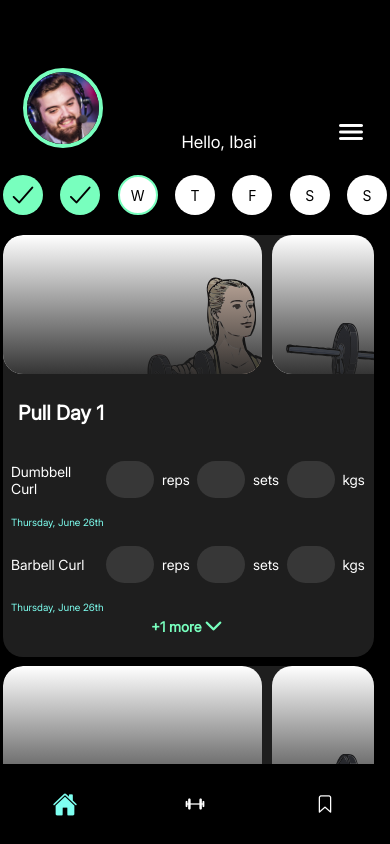
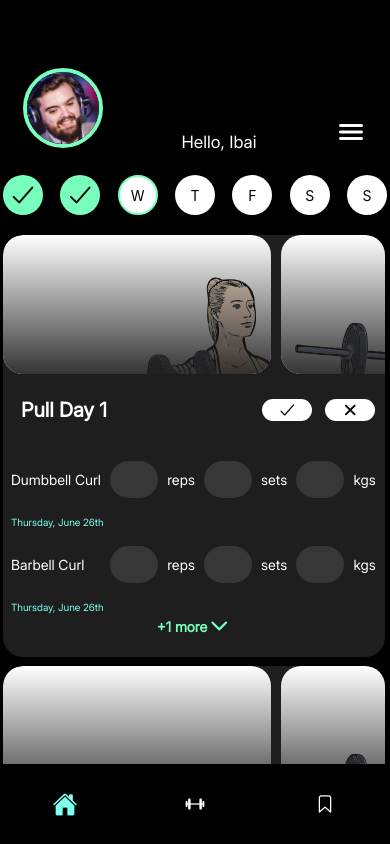
Before and after one commit to andrei-0000/GymIOS, a React Native app: screen /Home in a window 390 px wide. Built offline with nearby package versions, Linux system fonts and the light colour scheme.

Commit message:
first ui version on workout page

```diff
--- a/components/WorkoutCard.tsx
+++ b/components/WorkoutCard.tsx
@@ -14,7 +14,7 @@ import { LinearGradient } from "expo-linear-gradient";
 import { Exercise } from "../data/data";
 import Ionicons from "@expo/vector-icons/Ionicons";
 
-const CARD_WIDTH = Dimensions.get("window").width * 0.95;
+const CARD_WIDTH = Dimensions.get("window").width * 0.98;
 const COLLAPSED_HEIGHT = Dimensions.get("window").height * 0.5; // Adjusted height to show only 2 exercises
 const EXPANDED_HEIGHT = Dimensions.get("window").height * 0.7;
 
@@ -51,7 +51,6 @@ function WorkoutCard({ id, name, exercises }: WorkoutProps) {
   const pictureSources = exercises.map((exercise) => exercise.picture);
 
   return (
-    <TouchableOpacity onPress={toggleExpansion}>
     <LinearGradient colors={["#00000000", "#000000"]}>
       <View
         style={[
@@ -90,7 +89,21 @@ function WorkoutCard({ id, name, exercises }: WorkoutProps) {
             </View>
           ))}
         </ScrollView>
-          <Text style={styles.HeaderTextStyle}>{name}</Text>
+        <View style={styles.HeaderContainer}>
+          <Text style={[styles.HeaderTextStyle, { flex: 4 }]}>{name}</Text>
+          <View style={styles.ConfirmButtonsStyle}>
+            <TouchableOpacity>
+              <View style={[styles.DoneWeekIcon, { flex: 2 }]}>
+                <Ionicons name="checkmark" size={20} color="black" />
+              </View>
+            </TouchableOpacity>
+            <TouchableOpacity>
+              <View style={[styles.DoneWeekIcon, { flex: 2 }]}>
+                <Ionicons name="close" size={20} color="black" />
+              </View>
+            </TouchableOpacity>
+          </View>
+        </View>
         <View style={styles.ExerciseListStyle}>
           {exercises.map((item, index) => {
             const exercise = exerciseData.find((ex) => ex.name === item.name);
@@ -129,13 +142,12 @@ function WorkoutCard({ id, name, exercises }: WorkoutProps) {
                       <Text style={styles.NormalTextStyle}>kgs</Text>
                     </View>
                   </View>
-                    <Text style={styles.SmallTextStyle}>
-                      Thursday, June 26th
-                    </Text>
+                  <Text style={styles.SmallTextStyle}>Thursday, June 26th</Text>
                 </View>
               )
             );
           })}
+          <TouchableOpacity onPress={toggleExpansion}>
             {!isExpanded && (
               <View style={styles.MoreContainer}>
                 <Text style={styles.MoreTextStyle}>
@@ -157,10 +169,10 @@ function WorkoutCard({ id, name, exercises }: WorkoutProps) {
                 ></Ionicons>
               </View>
             )}
+          </TouchableOpacity>
         </View>
       </View>
     </LinearGradient>
-    </TouchableOpacity>
   );
 }
 
@@ -178,6 +190,14 @@ const styles = StyleSheet.create({
     flexDirection: "row",
     paddingHorizontal: 0,
     marginBottom: 0,
+  },
+  HeaderContainer: {
+    flexDirection: "row",
+    alignItems: "center",
+    justifyContent: "space-between",
+    padding: 3,
+    paddingRight: 10,
+    margin: 0,
   },
   ImageWrapper: {
     width: CARD_WIDTH * 0.7, // Ensuring each image is smaller than the card width
@@ -257,6 +277,23 @@ const styles = StyleSheet.create({
     flex: 3,
     justifyContent: "space-around",
   },
+  DoneWeekIcon: {
+    height: 30,
+    width: 50,
+    borderRadius: 30,
+    borderWidth: 0,
+    alignItems: "center",
+    justifyContent: "center",
+    overflow: "hidden",
+    backgroundColor: COLORS.white,
+  },
+  ConfirmButtonsStyle: {
+    flexDirection: "row",
+    justifyContent: "space-between",
+    alignItems: "center",
+    flex: 2,
+    padding: 0,
+  },
 });
 
 export default WorkoutCard;
```
Lines whose indentation alone changed are shown as unchanged.
